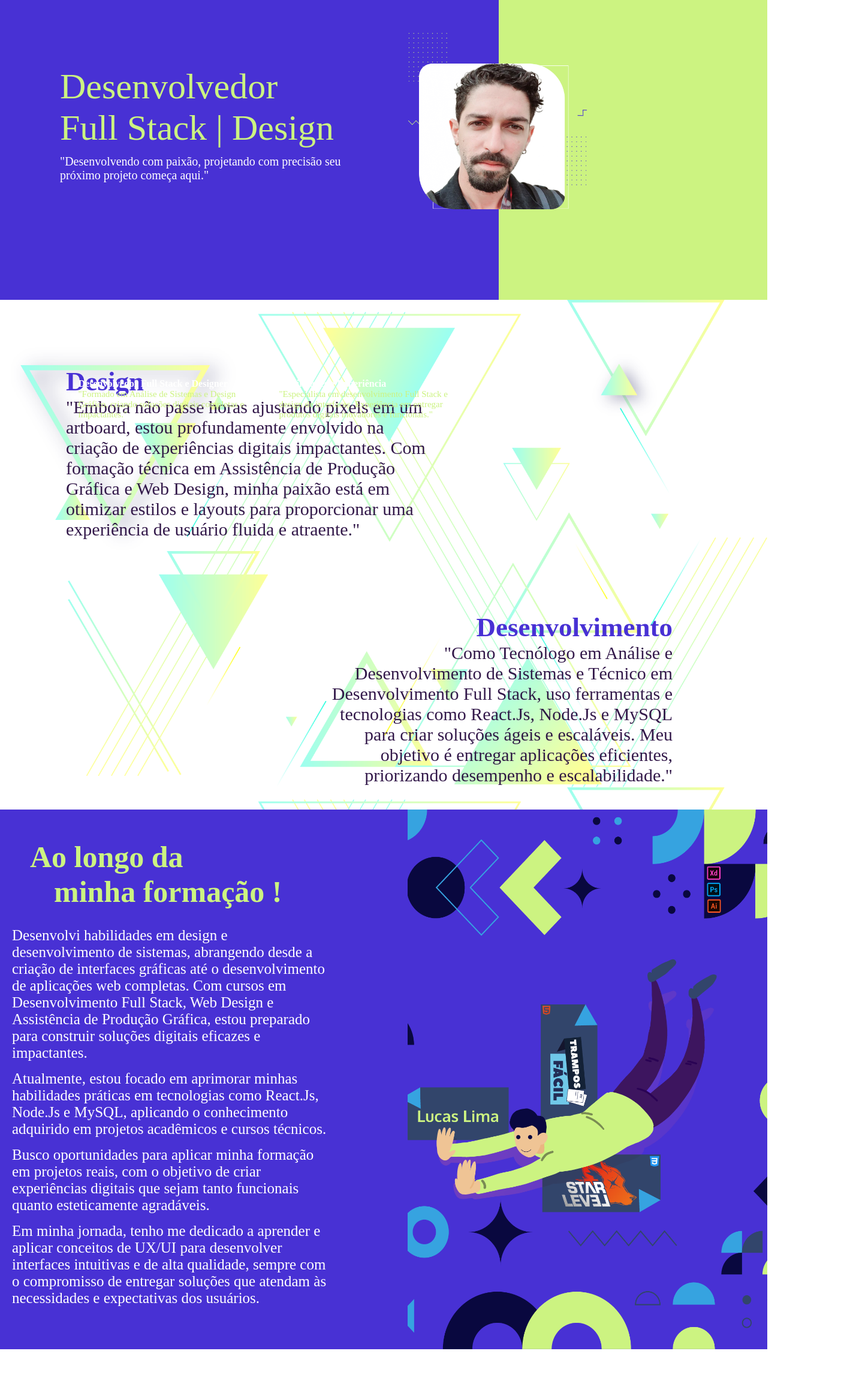
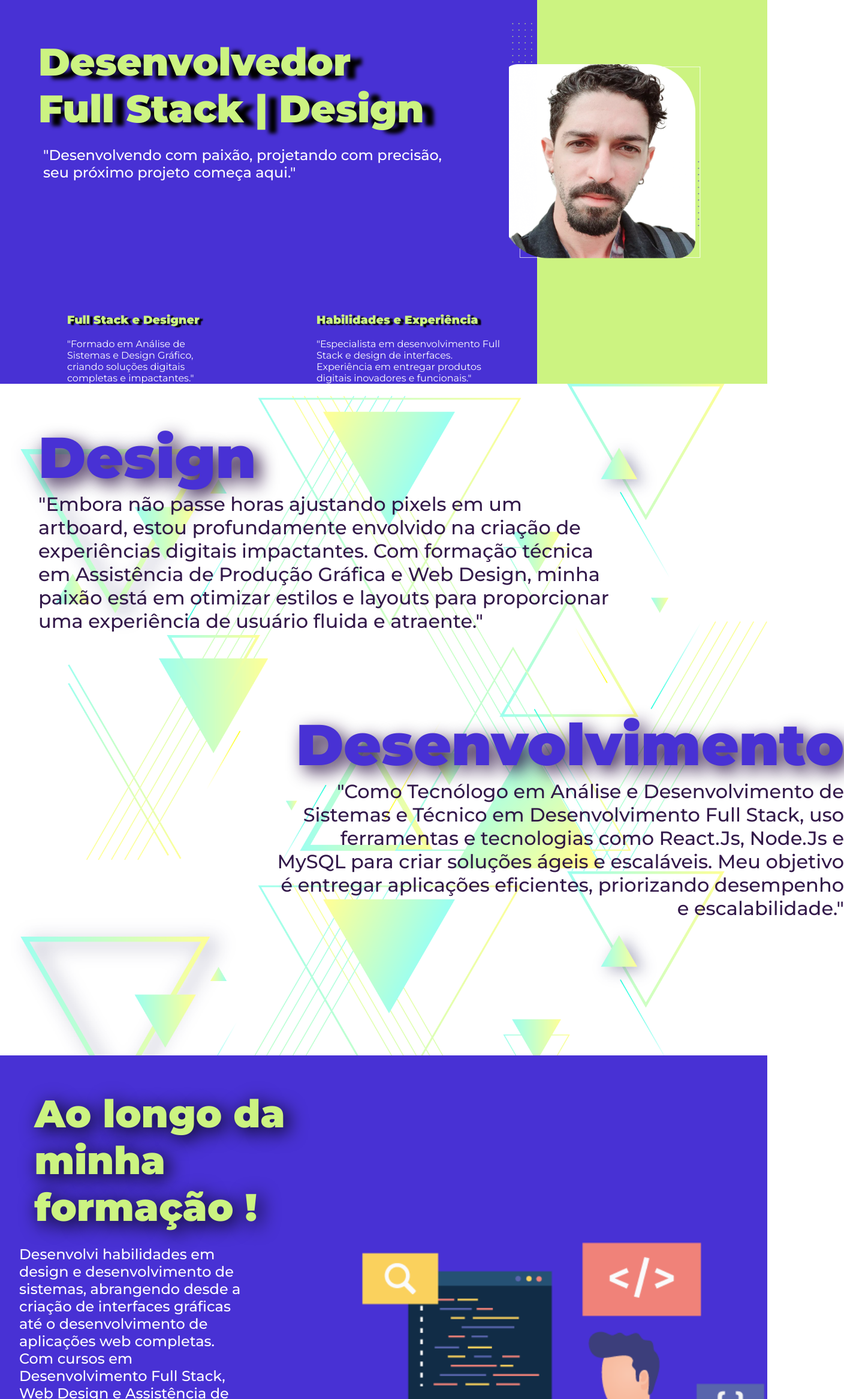
Before and after one commit to lukaslimna1/portifolio, a React (Create React App) app: page / in a window 1280 px wide. Shown: the top 2333 px of the page at 60% size, 1408 px wide, since content can reach past the window. Before the commit the page ends 2250 px from the top, so only its background shows below. Built offline with nearby package versions, Linux system fonts and the light colour scheme.

Commit message:
Arrumando para desktop
Focando na visualização para PC

```diff
--- a/src/estilos/home.css
+++ b/src/estilos/home.css
@@ -8,64 +8,73 @@
 
 .home-cima {
   display: flex;
-  max-height: 600px;
-  min-height: 500px;
-  background: linear-gradient(90deg, #4831d4 65%, #ccf381 50%);
+  width: inherit;
+  max-height: 100vh;
+  min-height: 80vh;
+  background: linear-gradient(90deg, #4831d4 70%, #ccf381 50%);
 }
 
 .home-titulo {
-  font-size: 60px;
-  margin-top: 100px; /* Remove a margem para alinhamento mais preciso */
-  margin-left: 90px;
-  padding: 10px;
+  font-weight: 900;
+  font-size: 4em;
+  margin-top: 1em; /* Remove a margem para alinhamento mais preciso */
+  margin-left: 1em;
   color: #ccf381;
   text-align: left;
+  text-shadow: 0.3em 0.1em 0.1em black;
 }
 
 .home-subtitulo {
+  font-weight: 500;
+  font-size: 1.5em;
+  margin-top: 1em; /* Remove a margem para alinhamento mais preciso */
+  margin-left: 3em;
   color: white;
-  font-size: 20px;
-  text-align: left;
-  margin-top: 10px;
 }
 
 .home-perfil {
   background: url("/public/img/perfil.png") no-repeat center center; /* Define a imagem de fundo */
   background-size: cover; /* Ajusta o tamanho da imagem */
-  width: 300px; /* Ajuste conforme necessário */
-  height: 300px; /* Ajuste conforme necessário */
-  margin-left: 100px;
-  margin-top: 50px;
+  width: 25vw; /* Ajuste conforme necessário */
+  height: 50vh; /* Ajuste conforme necessário */
+  margin-left: 7em;
+  margin-top: 2em;
 }
 
 .home-chamada-fundo {
   position: absolute; /* Permite o posicionamento absoluto dentro do home-cima */
-  bottom: 100px; /* Distância do fundo do container */
-  left: 35%;
+  bottom: 10em; /* Distância do fundo do container */
+  left: 30em;
   transform: translateX(-50%); /* Ajusta o alinhamento centralizado */
   display: flex;
-  gap: 35px; /* Espaçamento entre as chamadas */
+  gap: 10em; /* Espaçamento entre as chamadas */
 }
 
-.home-chamada1,
+.home-chamada1 {
+  width: 20vw; /* Ajusta a largura para preencher o espaço */
+}
 .home-chamada2 {
-  width: 300px; /* Ajusta a largura para preencher o espaço */
+  width: 25vw;
 }
 
 .chamada-p {
-  color: #ccf381;
-  font-size: 15px;
+  color: #fff;
+  font-size: 1em;
 }
 
 .chamada-h3 {
-  color: white;
-  font-size: 16px;
+  text-shadow: 0.3em 0.1em 0.1em black;
+  margin-bottom: 1em;
+  font-weight: 900;
+  color: #ccf381;
+  font-size: 1.2em;
 }
+
 /*Segunda Parte*/
 .home-design-dev-fundo {
   display: flex;
-  min-height: 850px;
-  width: 100%;
+  min-height: 140vh;
+  width: inherit;
   background-image: url("/public/img/dev-design.png");
   background-repeat: repeat-y;
   background-size: contain;
@@ -73,20 +82,21 @@
 }
 
 .home-design {
-  margin: 100px;
-  width: 600px;
-  font-size: 30px;
-  padding: 10px;
+  width: 60rem;
+  font-size: 2em;
+  font-weight: 500;
+  margin: 2em;
   color: black;
 }
 
 .home-dev {
-  width: 600px;
-  font-size: 30px;
-  padding: 10px;
+  width: 60rem;
+  font-size: 2em;
+  font-weight: 500;
+  margin: 2em;
   color: black;
   text-align: right;
-  margin-left: 40%;
+  margin-left: 14em;
 }
 
 .home-dd-texto {
@@ -95,13 +105,15 @@
 
 .home-dd-titulo {
   color: #4831d4;
+  font-size: 3em;
+  font-weight: 900;
+  text-shadow: 0.1em 0.1em 0.3em #22053beb;
 }
 
 /*Terceira Parte*/
 .home-formacao {
   display: flex;
-  min-height: 900px;
-  width: 100%;
+  min-height: 210vh;
   background: linear-gradient(90deg, #4831d4 100%, #ffffff 50%);
   margin: 0;
   padding: 0;
@@ -109,31 +121,45 @@
 
 .home-container-formacao {
   width: 50%; /* Ajustado para ocupar metade do contêiner pai */
-  padding: 20px;
+  padding: 2em;
 }
 
 .home-formacao-titulo {
   color: #ccf381;
-  font-size: 50px;
-  padding: 30px;
-}
-
-.home-formacao-titulo-espaco {
-  padding: 40px;
+  font-size: 4em;
+  font-weight: 900;
+  padding: 0.4em;
+  text-shadow: 0.1em 0.1em 0.5em black;
 }
 
 .home-formacao-texto {
   color: white;
-  font-size: 25px;
-  margin-right: 30px;
-  padding-right: 80px;
-  margin-bottom: 15px;
+  font-weight: 500;
+  font-size: 1.5em;
+  margin-right: 0.5em;
+  padding-right: 6em;
+  margin-bottom: 1em;
 }
 
 .home-img-formacao {
-  width: 600px; /* Ajustado para ocupar metade do contêiner pai */
-  background-image: url("/public/img/estudos.png");
-  background-size: cover; /* Ajustado para cobrir todo o contêiner */
+  height: 90em;
+  width: 50em; /* Ajustado para ocupar metade do contêiner pai */
+  background-image: url("/public/img/estudo.png");
+  background-size: contain; /* Ajustado para cobrir todo o contêiner */
   background-repeat: no-repeat;
   background-position: center; /* Centraliza a imagem no contêiner */
 }
+
+.home-links-container {
+  display: flex;
+  min-height: 50em;
+  background-color: #ccf381;
+}
+
+.home-links-esquerdo,
+.home-links-direito {
+  flex: 1;
+  justify-content: center;
+  align-items: center;
+  text-align: center;
+}
--- a/src/index.css
+++ b/src/index.css
@@ -1,4 +1,14 @@
+@import url("https://fonts.googleapis.com/css2?family=Montserrat:ital,wght@0,100..900;1,100..900&family=Rowdies:wght@300;400;700&display=swap");
+
 * {
   margin: 0;
   padding: 0;
 }
+
+body,
+html {
+  font-family: "Montserrat", sans-serif;
+  font-optical-sizing: auto;
+  font-weight: weight;
+  font-style: normal;
+}
--- a/src/paginas/home.tsx
+++ b/src/paginas/home.tsx
@@ -3,92 +3,90 @@ import "../estilos/home.css";
 
 function Home() {
   return (
-    <div className="home-background">
-      <div className="home-cima">
-        <div className="home-titulo">
-          Desenvolvedor <br /> Full Stack | Design
+    <div className='home-background'>
+      <div className='home-cima'>
+        <div>
+          <h1 className='home-titulo'>
+            Desenvolvedor <br /> Full Stack | Design
+          </h1>
           <div>
-            <p className="home-subtitulo">
-              "Desenvolvendo com paixão, projetando com precisão seu
-              <br /> próximo projeto começa aqui."
+            <p className='home-subtitulo'>
+              "Desenvolvendo com paixão, projetando com precisão,
+              <br /> seu próximo projeto começa aqui."
             </p>
           </div>
         </div>
-        <div className="home-perfil"></div>
-        <div className="home-chamada-fundo">
-          <div className="home-chamada1">
-            <h3 className="chamada-h3">Desenvolvedor Full Stack e Designer</h3>
-            <p className="chamada-p">
-              "Formado em Análise de Sistemas e Design Gráfico, criando soluções
-              digitais completas e impactantes."
+        <div className='home-perfil'></div>
+        <div className='home-chamada-fundo'>
+          <div className='home-chamada1'>
+            <h3 className='chamada-h3'>Full Stack e Designer</h3>
+            <p className='chamada-p'>
+              "Formado em Análise de Sistemas e Design Gráfico, criando soluções digitais
+              completas e impactantes."
             </p>
           </div>
-          <div className="home-chamada2">
-            <h3 className="chamada-h3">Habilidades e Experiência</h3>
-            <p className="chamada-p">
-              "Especialista em desenvolvimento Full Stack e design de
-              interfaces. Experiência em entregar produtos digitais inovadores e
-              funcionais."
+          <div className='home-chamada2'>
+            <h3 className='chamada-h3'>Habilidades e Experiência</h3>
+            <p className='chamada-p'>
+              "Especialista em desenvolvimento Full Stack e design de interfaces.
+              Experiência em entregar produtos digitais inovadores e funcionais."
             </p>
           </div>
         </div>
       </div>
-      <div className="home-design-dev-fundo">
-        <div className="home-design">
-          <h2 className="home-dd-titulo">Design</h2>
-          <p className="home-dd-texto">
-            "Embora não passe horas ajustando pixels em um artboard, estou
-            profundamente envolvido na criação de experiências digitais
-            impactantes. Com formação técnica em Assistência de Produção Gráfica
-            e Web Design, minha paixão está em otimizar estilos e layouts para
-            proporcionar uma experiência de usuário fluida e atraente."
+      <div className='home-design-dev-fundo'>
+        <div className='home-design'>
+          <h2 className='home-dd-titulo'>Design</h2>
+          <p className='home-dd-texto'>
+            "Embora não passe horas ajustando pixels em um artboard, estou profundamente
+            envolvido na criação de experiências digitais impactantes. Com formação
+            técnica em Assistência de Produção Gráfica e Web Design, minha paixão está em
+            otimizar estilos e layouts para proporcionar uma experiência de usuário fluida
+            e atraente."
           </p>
         </div>
-        <div className="home-dev">
-          <h2 className="home-dd-titulo">Desenvolvimento</h2>
-          <p className="home-dd-texto">
-            "Como Tecnólogo em Análise e Desenvolvimento de Sistemas e Técnico
-            em Desenvolvimento Full Stack, uso ferramentas e tecnologias como
-            React.Js, Node.Js e MySQL para criar soluções ágeis e escaláveis.
-            Meu objetivo é entregar aplicações eficientes, priorizando
-            desempenho e escalabilidade."
+        <div className='home-dev'>
+          <h2 className='home-dd-titulo'>Desenvolvimento</h2>
+          <p className='home-dd-texto'>
+            "Como Tecnólogo em Análise e Desenvolvimento de Sistemas e Técnico em
+            Desenvolvimento Full Stack, uso ferramentas e tecnologias como React.Js,
+            Node.Js e MySQL para criar soluções ágeis e escaláveis. Meu objetivo é
+            entregar aplicações eficientes, priorizando desempenho e escalabilidade."
           </p>
         </div>
       </div>
-      <div className="home-formacao">
-        <div className="home-container-formacao">
-          <h1 className="home-formacao-titulo">
-            Ao longo da <br />
-            <span className="home-formacao-titulo-espaco">
-              minha formação !
-            </span>
-          </h1>
-          <p className="home-formacao-texto">
-            Desenvolvi habilidades em design e desenvolvimento de sistemas,
-            abrangendo desde a criação de interfaces gráficas até o
-            desenvolvimento de aplicações web completas. Com cursos em
-            Desenvolvimento Full Stack, Web Design e Assistência de Produção
-            Gráfica, estou preparado para construir soluções digitais eficazes e
-            impactantes.
+      <div className='home-formacao'>
+        <div className='home-container-formacao'>
+          <h1 className='home-formacao-titulo'>Ao longo da minha formação !</h1>
+          <p className='home-formacao-texto'>
+            Desenvolvi habilidades em design e desenvolvimento de sistemas, abrangendo
+            desde a criação de interfaces gráficas até o desenvolvimento de aplicações web
+            completas. Com cursos em Desenvolvimento Full Stack, Web Design e Assistência
+            de Produção Gráfica, estou preparado para construir soluções digitais eficazes
+            e impactantes.
           </p>
-          <p className="home-formacao-texto">
+          <p className='home-formacao-texto'>
             Atualmente, estou focado em aprimorar minhas habilidades práticas em
-            tecnologias como React.Js, Node.Js e MySQL, aplicando o conhecimento
-            adquirido em projetos acadêmicos e cursos técnicos.
+            tecnologias como React.Js, Node.Js e MySQL, aplicando o conhecimento adquirido
+            em projetos acadêmicos e cursos técnicos.
           </p>
-          <p className="home-formacao-texto">
-            Busco oportunidades para aplicar minha formação em projetos reais,
-            com o objetivo de criar experiências digitais que sejam tanto
-            funcionais quanto esteticamente agradáveis.
+          <p className='home-formacao-texto'>
+            Busco oportunidades para aplicar minha formação em projetos reais, com o
+            objetivo de criar experiências digitais que sejam tanto funcionais quanto
+            esteticamente agradáveis.
           </p>
-          <p className="home-formacao-texto">
-            Em minha jornada, tenho me dedicado a aprender e aplicar conceitos
-            de UX/UI para desenvolver interfaces intuitivas e de alta qualidade,
-            sempre com o compromisso de entregar soluções que atendam às
-            necessidades e expectativas dos usuários.
+          <p className='home-formacao-texto'>
+            Em minha jornada, tenho me dedicado a aprender e aplicar conceitos de UX/UI
+            para desenvolver interfaces intuitivas e de alta qualidade, sempre com o
+            compromisso de entregar soluções que atendam às necessidades e expectativas
+            dos usuários.
           </p>
         </div>
-        <div className="home-img-formacao"></div>
+        <div className='home-img-formacao'></div>
+      </div>
+      <div className='home-links-container'>
+        <div className='home-links-esquerdo'>Escrito esquerdo</div>
+        <div className='home-links-direito'>Escrito Direito</div>
       </div>
     </div>
   );
```
Also changed, not shown: public/img/estudo.png (added), public/img/estudos.png (deleted).
